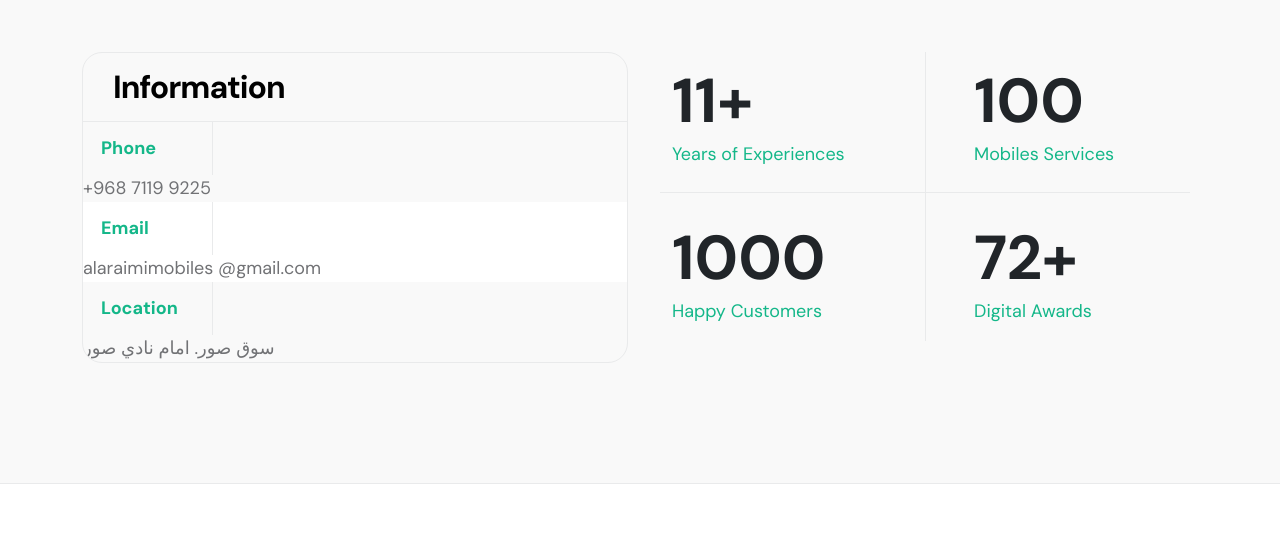
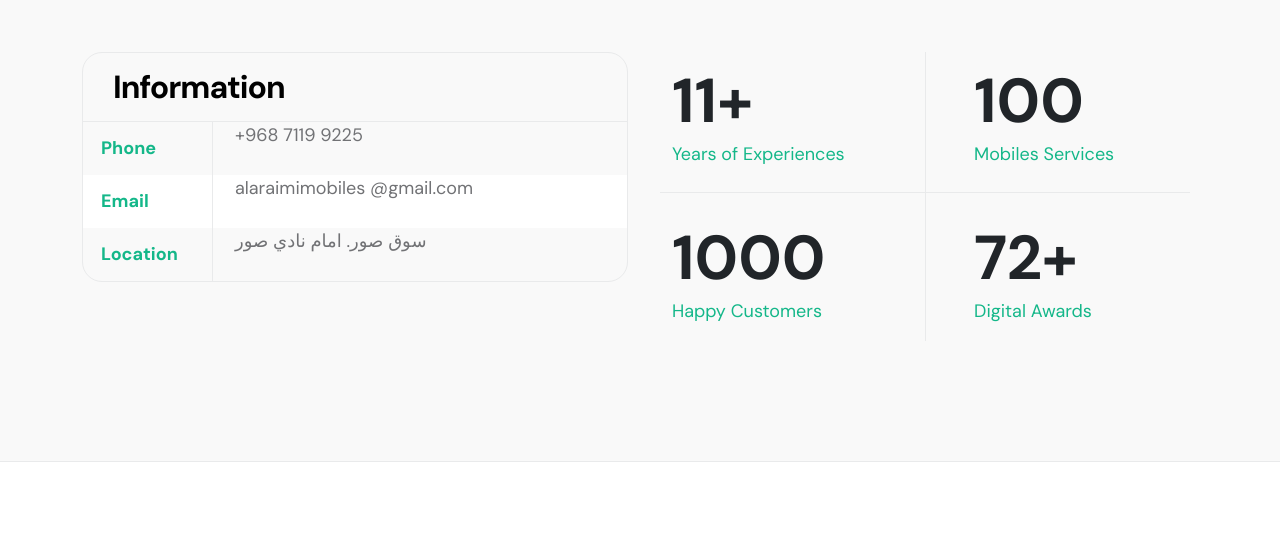
Before and after one commit to hitonexsolutions/alaraimimobiles, a plain HTML site: page index.html in a window 1280 px wide. Shown: the part 1440-2000 px from the top of the page. Drawn offline with Linux system fonts and the light colour scheme.

Commit message:
Update index.html

```diff
--- a/index.html
+++ b/index.html
@@ -155,17 +155,17 @@
                                 <div class="profile-body">
                                     <p class="row">
                                         <span class="col-3 profile-small-title">Phone</span>
-                                         <span style="float:rigt;" class="col-9 "><a href="tel: +968 71199225">+968 7119 9225</a></span>
+                                         <span class="col-7 "><a href="tel: +968 71199225">+968 7119 9225</a></span>
                                     </p>
 
                                     <p class="row">
                                         <span class="col-3 profile-small-title">Email</span>
-                                        <span style="float:rigt;" class="col-9"><a href="mailto:alaraimimobiles@gmail.com">alaraimimobiles @gmail.com</a></span>
+                                        <span class="col-7"><a href="mailto:alaraimimobiles@gmail.com">alaraimimobiles @gmail.com</a></span>
                                     </p>
 
                                     <p class="row">
                                         <span class="col-3 profile-small-title">Location</span>
-                                        <span style="float:rigt;" class="col-9"><a href="https://maps.google.com/?q=22.5697212219238,59.5235443115234">سوق صور. امام نادي صور</a></span>
+                                        <span class="col-7"><a href="https://maps.google.com/?q=22.5697212219238,59.5235443115234">سوق صور. امام نادي صور</a></span>
                                     </p>
                                 </div>
                             </div>
```
